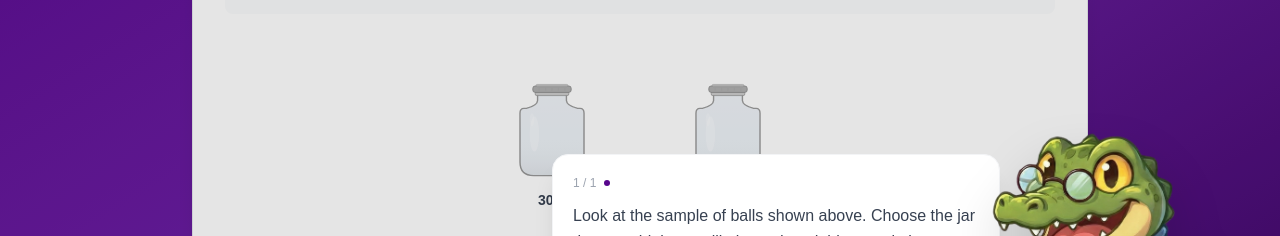
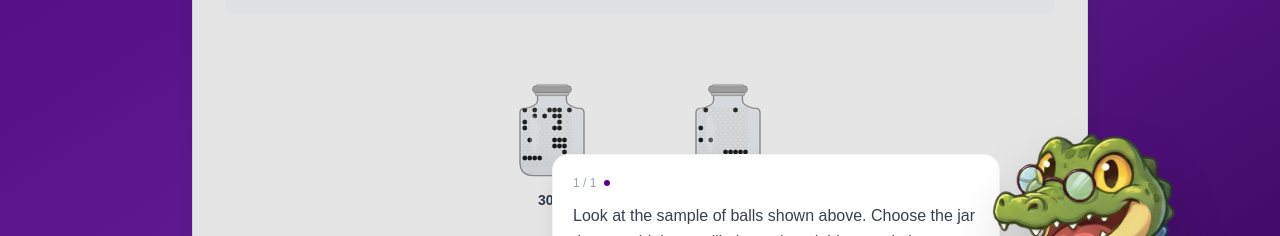
Before and after one commit to shauryajain21/Honors-Experiment, a Next.js app: page /training/trials in a window 1280 px wide. Shown: the part 354-590 px from the top of the page. Built offline with nearby package versions, Linux system fonts and the light colour scheme.

Commit message:
Add ball fill to jars, fix croc badge, improve ball display

```diff
--- a/src/app/main-instructions/page.tsx
+++ b/src/app/main-instructions/page.tsx
@@ -41,6 +41,7 @@ export default function MainInstructionsPage() {
               onAnimationComplete={handleJarsAnimationComplete}
               size="sm"
               columns={11}
+              showBalls={true}
             />
           </div>
 
--- a/src/components/balls/BallSequence.tsx
+++ b/src/components/balls/BallSequence.tsx
@@ -38,7 +38,7 @@ export default function BallSequence({
         </div>
       )}
 
-      <div className="flex flex-wrap gap-2 p-4 bg-gray-100 rounded-lg max-h-32 overflow-y-auto">
+      <div className="flex flex-wrap gap-2 p-4 bg-gray-200 rounded-lg max-h-32 overflow-y-auto border border-gray-300">
         {displayBalls.map((color, index) => (
           <Ball
             key={`ball-${index}`}
--- a/src/components/experiment/TrainingTrial.tsx
+++ b/src/components/experiment/TrainingTrial.tsx
@@ -97,6 +97,7 @@ export default function TrainingTrial({ trialNumber, onComplete }: TrainingTrial
                   size="md"
                   color="neutral"
                   showPercentage={true}
+                  showBalls={true}
                 />
               </button>
             ))}
--- a/src/components/jars/JarDisplay.tsx
+++ b/src/components/jars/JarDisplay.tsx
@@ -2,7 +2,7 @@
 
 import { motion } from "framer-motion";
 import { jarShakeVariants } from "@/lib/utils/animations";
-import { useId } from "react";
+import { useId, useMemo } from "react";
 
 interface JarDisplayProps {
   percentage: number;
@@ -10,6 +10,7 @@ interface JarDisplayProps {
   size?: "sm" | "md" | "lg";
   color?: "red" | "green" | "neutral";
   showPercentage?: boolean;
+  showBalls?: boolean;
   animate?: boolean;
   onAnimationComplete?: () => void;
 }
@@ -34,12 +35,53 @@ const jarShineFills: Record<string, string> = {
   neutral: "rgba(255, 255, 255, 0.3)",
 };
 
+// Ball layout config per jar size
+const ballConfig = {
+  sm: { cols: 10, rows: 10, radius: 2.8, startX: 16, startY: 50, spacingX: 6.2, spacingY: 7.5 },
+  md: { cols: 10, rows: 10, radius: 2.8, startX: 16, startY: 50, spacingX: 6.2, spacingY: 7.5 },
+  lg: { cols: 10, rows: 10, radius: 2.8, startX: 16, startY: 50, spacingX: 6.2, spacingY: 7.5 },
+};
+
+function generateBallPositions(percentage: number, size: "sm" | "md" | "lg") {
+  const config = ballConfig[size];
+  const totalBalls = config.cols * config.rows;
+  const blackCount = Math.round((percentage / 100) * totalBalls);
+
+  // Create array of ball colors: black first, then white
+  const balls: boolean[] = [];
+  for (let i = 0; i < totalBalls; i++) {
+    balls.push(i < blackCount);
+  }
+
+  // Shuffle using seeded-like deterministic shuffle based on percentage
+  // (so the same percentage always looks the same)
+  for (let i = balls.length - 1; i > 0; i--) {
+    const j = Math.floor(((i * 7 + percentage * 13 + 37) % (i + 1)));
+    [balls[i], balls[j]] = [balls[j], balls[i]];
+  }
+
+  const positions: { cx: number; cy: number; isBlack: boolean }[] = [];
+  for (let row = 0; row < config.rows; row++) {
+    for (let col = 0; col < config.cols; col++) {
+      const idx = row * config.cols + col;
+      positions.push({
+        cx: config.startX + col * config.spacingX,
+        cy: config.startY + row * config.spacingY,
+        isBlack: balls[idx],
+      });
+    }
+  }
+
+  return { positions, radius: config.radius };
+}
+
 export default function JarDisplay({
   percentage,
   label,
   size = "md",
   color = "neutral",
   showPercentage = true,
+  showBalls = false,
   animate = false,
   onAnimationComplete,
 }: JarDisplayProps) {
@@ -49,6 +91,11 @@ export default function JarDisplay({
 
   // Classic rounded jar shape: narrower mouth, wider belly, rounded bottom
   const bodyPath = "M 32 30 L 32 38 Q 32 44 18 48 L 15 48 Q 10 48 10 54 L 10 115 Q 10 132 27 132 L 73 132 Q 90 132 90 115 L 90 54 Q 90 48 85 48 L 82 48 Q 68 44 68 38 L 68 30 Z";
+
+  const ballData = useMemo(
+    () => (showBalls ? generateBallPositions(percentage, size) : null),
+    [showBalls, percentage, size]
+  );
 
   return (
     <motion.div
@@ -77,13 +124,30 @@ export default function JarDisplay({
             </linearGradient>
           </defs>
 
-          {/* Jar body — translucent colored fill, NO black percentage fill */}
+          {/* Jar body — translucent colored fill */}
           <path
             d={bodyPath}
             fill={jarBodyFills[color]}
             stroke="#999"
             strokeWidth="1.8"
           />
+
+          {/* Tiny balls inside the jar */}
+          {ballData && (
+            <g clipPath={`url(#${clipId})`}>
+              {ballData.positions.map((ball, i) => (
+                <circle
+                  key={i}
+                  cx={ball.cx}
+                  cy={ball.cy}
+                  r={ballData.radius}
+                  fill={ball.isBlack ? "#1a1a1a" : "#f0f0f0"}
+                  stroke={ball.isBlack ? "#000" : "#ccc"}
+                  strokeWidth="0.4"
+                />
+              ))}
+            </g>
+          )}
 
           {/* Glass depth gradient overlay */}
           <path
--- a/src/components/jars/JarGrid.tsx
+++ b/src/components/jars/JarGrid.tsx
@@ -10,6 +10,7 @@ interface JarGridProps {
   onAnimationComplete?: () => void;
   size?: "sm" | "md" | "lg";
   columns?: number;
+  showBalls?: boolean;
 }
 
 export default function JarGrid({
@@ -18,6 +19,7 @@ export default function JarGrid({
   onAnimationComplete,
   size = "sm",
   columns,
+  showBalls = false,
 }: JarGridProps) {
   // Automatically determine columns based on number of jars
   const gridColumns = columns || (percentages.length === 11 ? 6 : 10);
@@ -45,6 +47,7 @@ export default function JarGrid({
               percentage={percentage}
               size={size}
               showPercentage={true}
+              showBalls={showBalls}
               color="neutral"
             />
           </motion.div>
--- a/src/components/wizard/WizardNarration.tsx
+++ b/src/components/wizard/WizardNarration.tsx
@@ -58,7 +58,7 @@ export default function WizardNarration({
           title="Review instructions"
         >
           <WizardCharacter size="lg" variant="still" />
-          <span className="absolute top-0 left-0 bg-nyu-purple text-white text-xs w-6 h-6 rounded-full flex items-center justify-center font-bold animate-pulse shadow-lg">
+          <span className="absolute -top-1 -left-1 bg-nyu-purple text-white text-sm w-8 h-8 rounded-full flex items-center justify-center font-bold shadow-lg border-2 border-white animate-bounce">
             ?
           </span>
         </motion.button>
```
